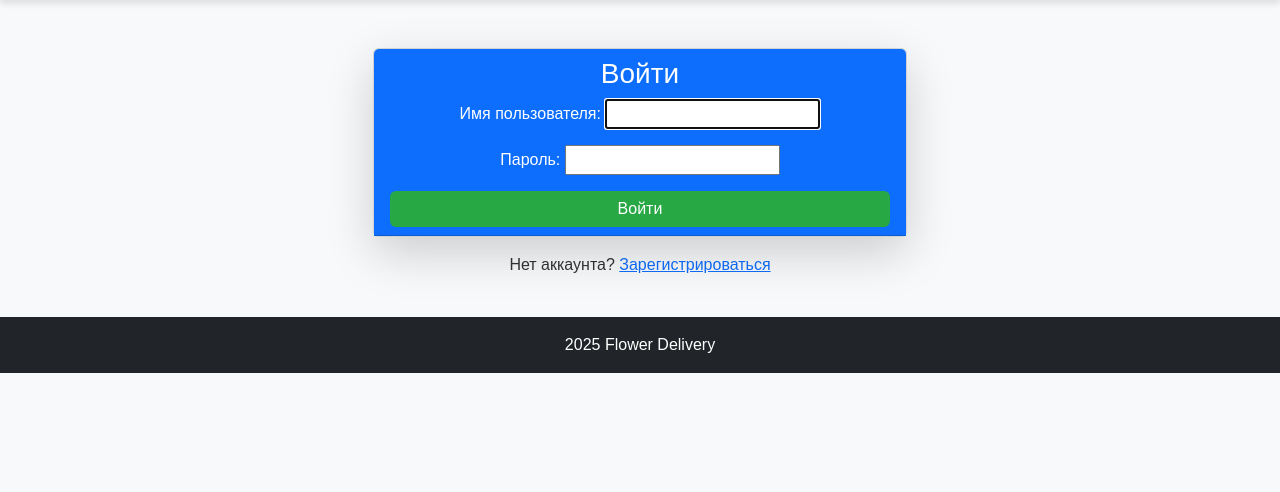
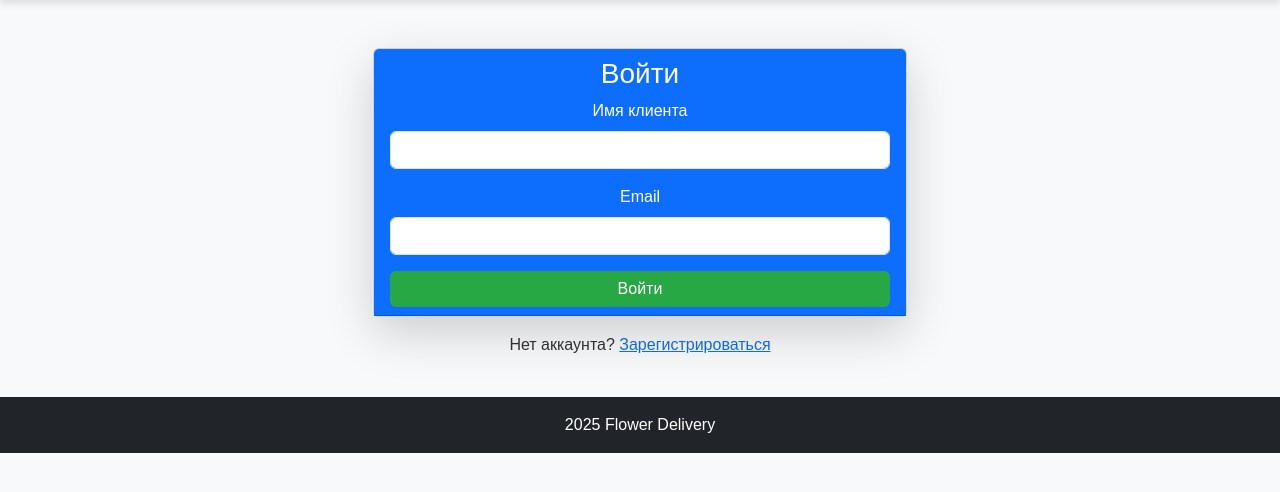
Before and after one commit to obogrelova/pythonProject_Django, a Django app: page /authentication/login/ in a window 1280 px wide. Shown: the part 68-560 px from the top of the page. Run offline with Django 5.2, Linux system fonts and the light colour scheme.

Commit message:
Update file

```diff
--- a/flower_delivery/authentication/admin.py
+++ b/flower_delivery/authentication/admin.py
@@ -5,4 +5,4 @@ from .models import User
 
 @admin.register(User)
 class UserAdmin(admin.ModelAdmin):
-    list_display = ('name', 'email')
+    list_display = ('name', 'email', 'password')
--- a/flower_delivery/authentication/forms.py
+++ b/flower_delivery/authentication/forms.py
@@ -5,8 +5,9 @@ from .models import User
 class RegistrationForm(UserCreationForm):
     class Meta:
         model = User
-        fields = ['name', 'email']
+        fields = ['name', 'email', 'password']
         widgets = {
             'name': forms.TextInput(attrs={'class': 'form-control', 'id': 'name'}),
             'email': forms.EmailInput(attrs={'class': 'form-control', 'id': 'email'}),
+            'password': forms.TextInput(attrs={'class': 'form-control', 'id': 'password'}),
         }
--- a/flower_delivery/authentication/templates/authentication/login.html
+++ b/flower_delivery/authentication/templates/authentication/login.html
@@ -12,7 +12,25 @@
                     <h3>Войти</h3>
                     <form method="post">
                         {% csrf_token %}
-                        {{ form.as_p }}
+
+                        <div class="mb-3">
+                            <label for="id_name" class="form-label">Имя клиента</label>
+                            <input type="text" name="name" id="id_name" class="form-control" required>
+                        </div>
+
+                        {% if form.name.errors %}
+                            <div class="text-danger">{{ form.name.errors }}</div>
+                        {% endif %}
+
+                        <div class="mb-3">
+                            <label for="id_email" class="form-label">Email</label>
+                            <input type="email" name="email" id="id_email" class="form-control" required>
+                        </div>
+
+                        {% if form.email.errors %}
+                            <div class="text-danger">{{ form.email.errors }}</div>
+                        {% endif %}
+
                         <button type="submit" class="btn btn-success w-100">Войти</button>
                     </form>
                 </div>
```
Also changed, not shown: flower_delivery/authentication/templates/authentication/register.html (+16 -1 lines).
